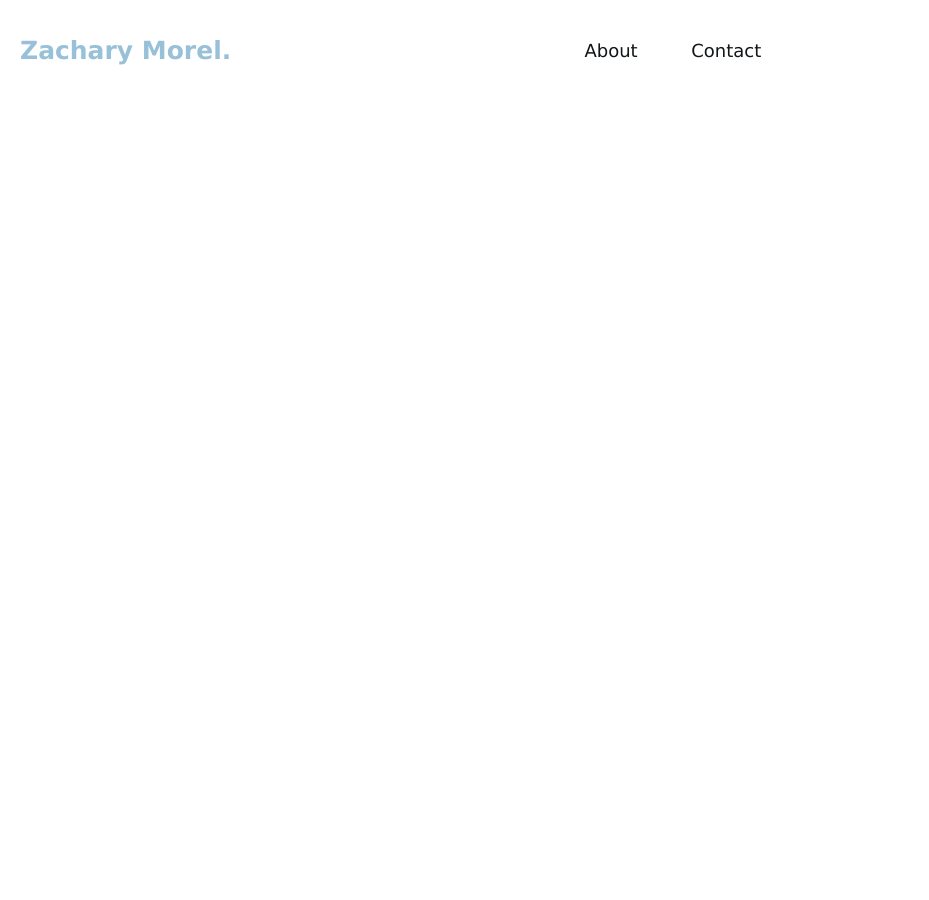
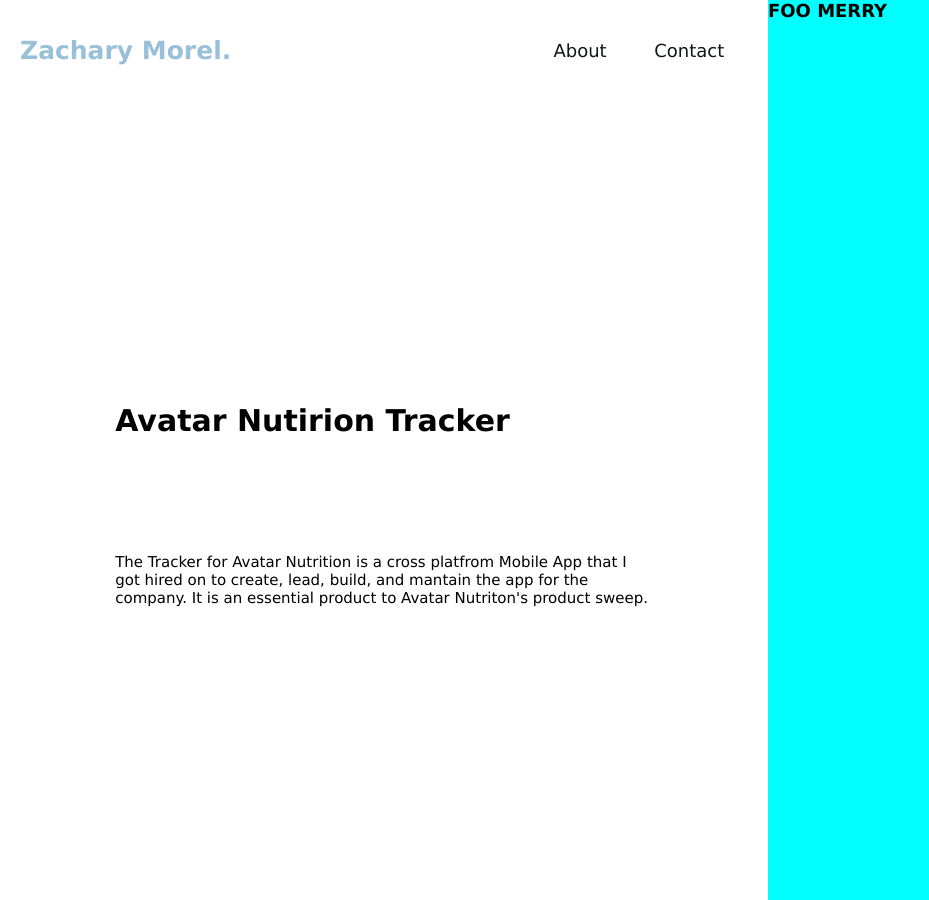
Before and after one commit to zacharymorel/zacharymorel.github.io, a React (Create React App) app in the folder potfolio/: page / in a window 1280 px wide. Shown: the whole page, without its empty margins (0-929 px from the left). Before the commit the page ends 800 px from the top, so only its background shows below. Built offline with nearby package versions, Linux system fonts and the light colour scheme.

Commit message:
More Work on Left side of new playground portfolio

```diff
--- a/potfolio/src/css/App.css
+++ b/potfolio/src/css/App.css
@@ -1,6 +1,27 @@
 .AppLogo {
   animation: App-logo-spin infinite 20s linear;
   height: 80px;
+}
+
+/* @keyframes AppLogo-spin {
+  from { transform: rotate(0deg); }
+  to { transform: rotate(360deg); }
+} */
+
+/* STYLES BEING BELOW HERE */
+
+.MainParent {
+  display: flex;
+  width: 100%;
+}
+
+.LeftViewParent {
+  width: 60%
+}
+
+.RightViewParent {
+  background-color: aqua;
+  width: 40%;
 }
 
 .MainHeader {
@@ -10,7 +31,6 @@
   align-items: center;
   height: 60px;
   padding: 20px;
-  width: 60%;
 }
 
 .MainTitle {
@@ -38,7 +58,32 @@
   border-radius: 10px;
 }
 
-/* @keyframes AppLogo-spin {
-  from { transform: rotate(0deg); }
-  to { transform: rotate(360deg); }
-} */
+.ContentParent {
+  align-items: center;
+  /* background-color: brown; */
+  display: flex;
+  height: 100vh;
+  justify-content: center;
+}
+
+.ProjectContent {
+  align-items: flex-start;
+  /* background-color: dimgray; */
+  display: flex;
+  flex-direction: column;
+  height: 40%;
+  justify-content: space-around;
+  width: 70%
+}
+
+.ProjectInfo {
+  align-items: center;
+  /* background-color: green; */
+  display: flex;
+  height: 20%
+}
+
+.ProjectInfo h1 {
+  font-size: 30px;
+
+}
--- a/potfolio/src/css/theme.css
+++ b/potfolio/src/css/theme.css
@@ -5,10 +5,10 @@
 }
 
 h1, p, span {
-  font-family: Verdana, Geneva, sans-serif
+  font-family: Geneva, Verdana, sans-serif
 }
 
-.text {
+.Text {
   font-size: 18px;
   padding: 0;
   margin: 0;
--- /dev/null
+++ b/potfolio/src/views/Content.js
@@ -0,0 +1,21 @@
+import React from 'react'
+
+// Styles
+import '../css/App.css';
+
+const Content = (props) => {
+  return (
+    <div className='ContentParent'>
+      <section className='ProjectContent'>
+        <div className='ProjectInfo'>
+          <h1 className='Text'>{props.projectName}</h1>
+        </div>
+        <div className='ProjectInfo'>
+          <p className='Text' style={{fontSize: 15}}>{props.projectDiscriptionText}</p>
+        </div>
+      </section>
+    </div>
+  )
+}
+
+export default Content
--- /dev/null
+++ b/potfolio/src/views/LeftView.js
@@ -0,0 +1,59 @@
+import React, { Component } from 'react'
+
+// Components
+import Content from './Content'
+
+// Styles
+import '../css/App.css';
+
+const projectDiscriptionText = {
+  AvatarNutirionTracker: 'The Tracker for Avatar Nutrition is a cross platfrom Mobile App that I got hired on to create, lead, build, and mantain the app for the company.  It is an essential product to Avatar Nutriton\'s product sweep.',
+  MotherNative: 'Mother Native is an app that provides an easy task manager for mothers who are expecting and mothers that already have little ones. We aim to consider their needs with easy-to-use features for simplicity during the busiest times of their lives.',
+}
+
+const projectName = {
+  AvatarNutirionTracker: 'Avatar Nutirion Tracker',
+  MotherNative: 'Mother Native'
+}
+
+class LeftView extends Component {
+  constructor(props) {
+    super(props)
+    this.state = {
+      projectName: '',
+      projectDiscriptionText: ''
+    }
+  }
+
+  componentDidMount () {
+    const description = projectDiscriptionText.AvatarNutirionTracker // TODO: <--- This should turn in to projectDiscriptionText[this.props.currentProject]
+    const project = projectName.AvatarNutirionTracker
+    this.setState({ projectName: project ,projectDiscriptionText: description})
+  }
+
+
+  render() {
+    return (
+      <div className='LeftViewParent'>
+        <header className='MainHeader'>
+        {/*<img src={logo} className="AppLogo" alt="logo" />*/}
+          <h1 className='MainTitle'>Zachary Morel.</h1>
+          <div className='MainNavigation'>
+            <button className='HeaderButtons' onClick={() => console.log('About was Clicked')}>
+              <p className='Text'>About</p>
+            </button>
+            <button className='HeaderButtons' onClick={() => console.log('Contact was Clicked')}>
+              <p className='Text'>Contact</p>
+            </button>
+          </div>
+        </header>
+        <Content
+          projectName={this.state.projectName}
+          projectDiscriptionText={this.state.projectDiscriptionText}
+        />
+      </div>
+    )
+  }
+}
+
+export default LeftView
--- a/potfolio/src/views/Main.js
+++ b/potfolio/src/views/Main.js
@@ -1,24 +1,20 @@
 import React, { Component } from 'react'
+
+// Components
+import LeftView from './LeftView'
+
+// Styles
 import '../css/App.css';
+import RightView from './RightView';
 
 class Main extends Component {
 
   render() {
     return (
       <div className='MainParent'>
-        <header className='MainHeader'>
-        {/*<img src={logo} className="AppLogo" alt="logo" />*/}
-          <h1 className='MainTitle'>Zachary Morel.</h1>
-          <div className='MainNavigation'>
-            <button className='HeaderButtons' onClick={() => console.log('About was Clicked')}>
-              <p className='text'>About</p>
-            </button>
-            <button className='HeaderButtons' onClick={() => console.log('Contact was Clicked')}>
-              <p className='text'>Contact</p>
-            </button>
-          </div>
-        </header>
-
+        <LeftView />
+        <RightView />
+        {/*<Content />*/}
 
         {/* TODO: This is where the Component Toggling will happen*/}
       </div>
--- /dev/null
+++ b/potfolio/src/views/RightView.js
@@ -0,0 +1,19 @@
+import React, { Component } from 'react'
+
+// Styles
+import '../css/App.css';
+
+class RightView extends Component {
+  render() {
+    return (
+      <div className='RightViewParent'>
+        <div className='ImageParent'>
+          <h1 className='Text'>FOO MERRY</h1>
+        </div>
+        {/* TODO: This is where the Slide will be located*/}
+      </div>
+    )
+  }
+}
+
+export default RightView
```
